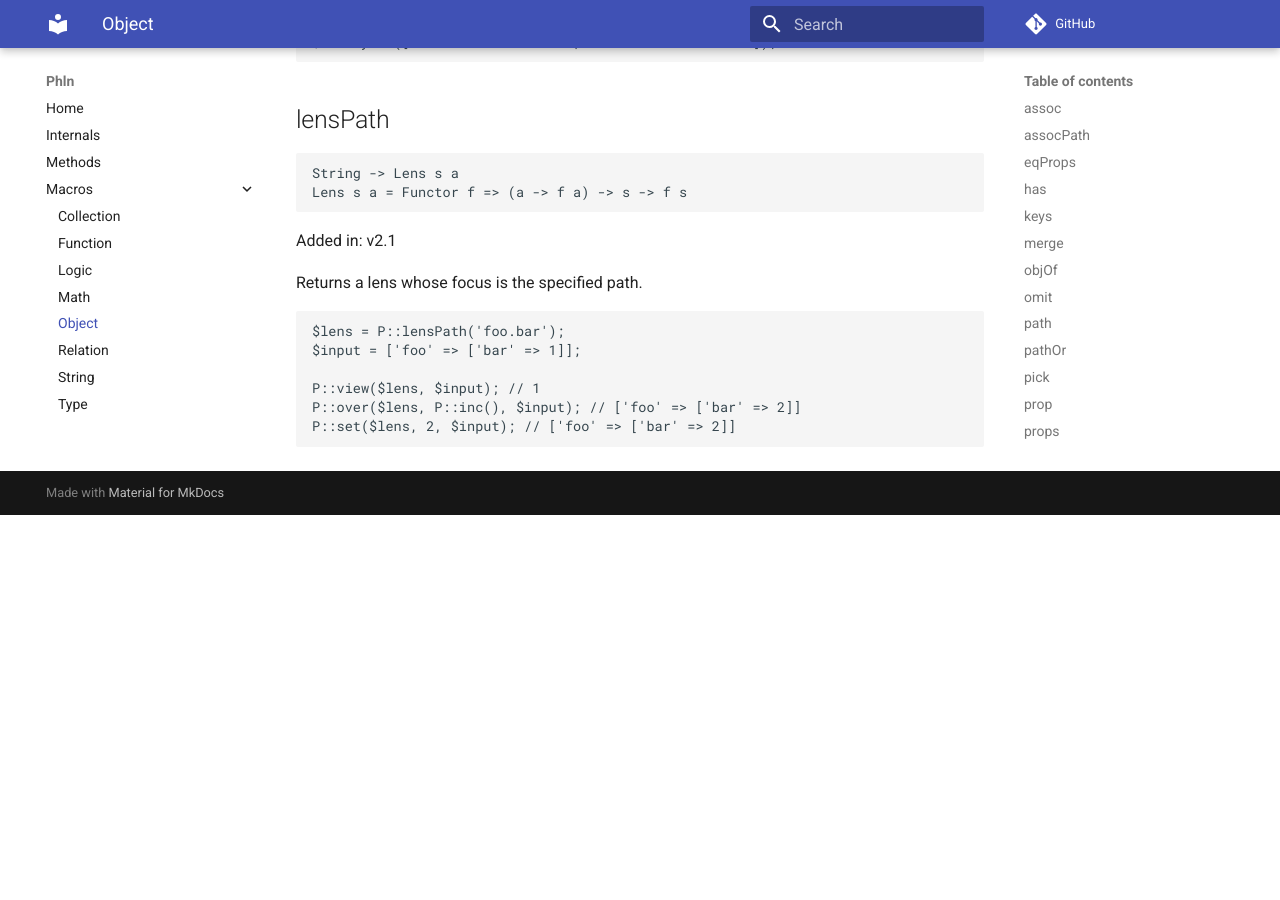
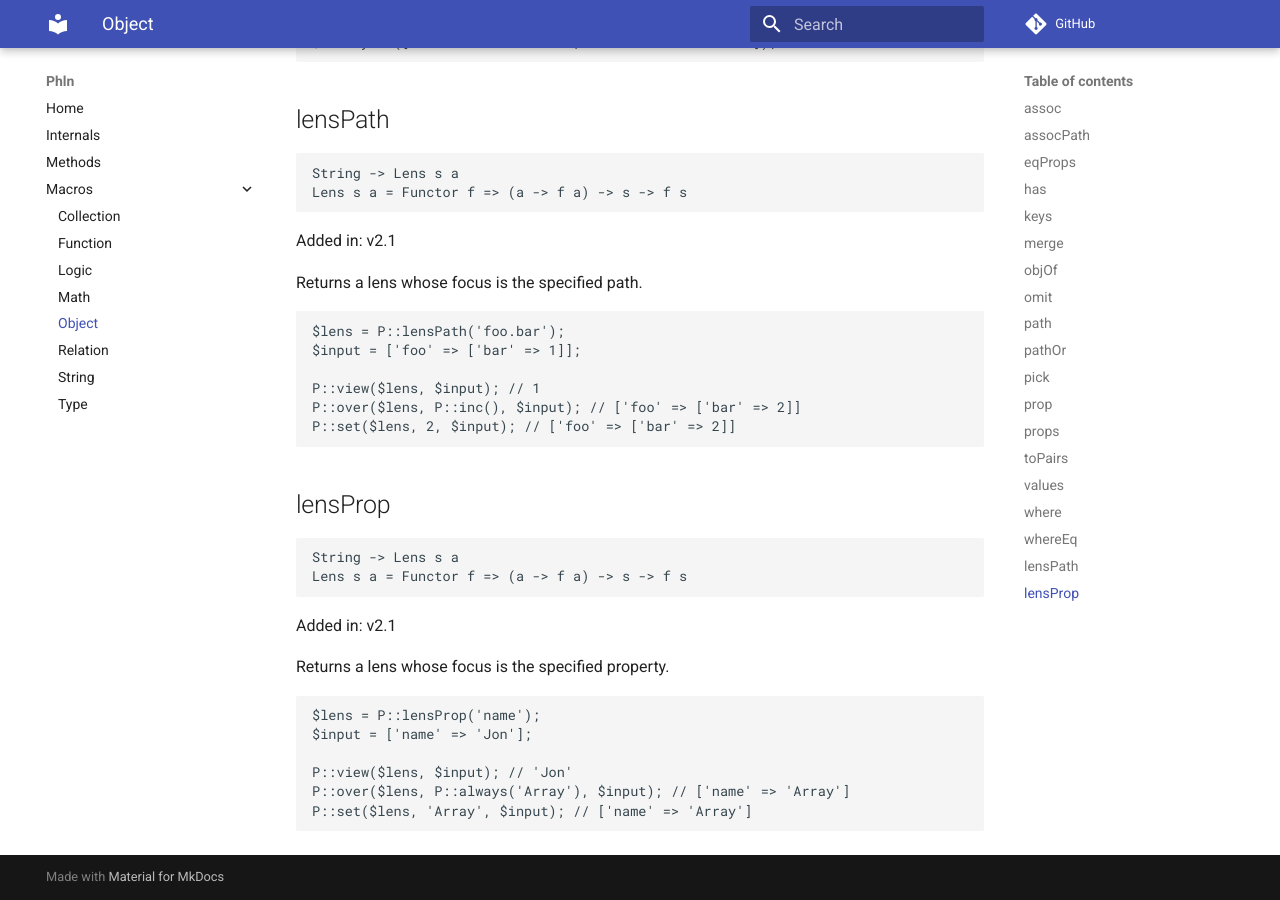
Before and after one commit to baethon/phln, an MkDocs documentation site: the page built from docs/macros/object.md, in a window 1280 px wide and 900 px high, scrolled down 4993 px. Built offline with MkDocs 1.6.1 and Material for MkDocs 9.7.7, drawn with Linux system fonts in a browser that asks for light colours; comment, search, counter and statistics services are not loaded; before the commit the page ends 5508 px from its top, so only the background shows below that.

Commit message:
Add lensProp() macro

````diff
--- a/docs/macros/object.md
+++ b/docs/macros/object.md
@@ -214,3 +214,23 @@ P::view($lens, $input); // 1
 P::over($lens, P::inc(), $input); // ['foo' => ['bar' => 2]]
 P::set($lens, 2, $input); // ['foo' => ['bar' => 2]]
 ```
+
+## lensProp
+```
+String -> Lens s a
+Lens s a = Functor f => (a -> f a) -> s -> f s
+```
+
+Added in: v2.1
+
+
+Returns a lens whose focus is the specified property.
+
+```php
+$lens = P::lensProp('name');
+$input = ['name' => 'Jon'];
+
+P::view($lens, $input); // 'Jon'
+P::over($lens, P::always('Array'), $input); // ['name' => 'Array']
+P::set($lens, 'Array', $input); // ['name' => 'Array']
+```
````
Also changed, not shown: 3 other files.
